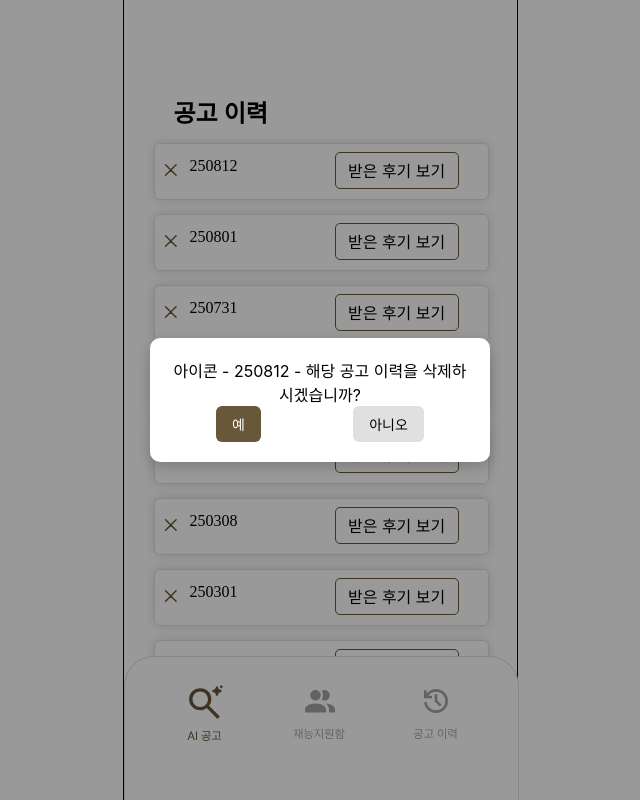
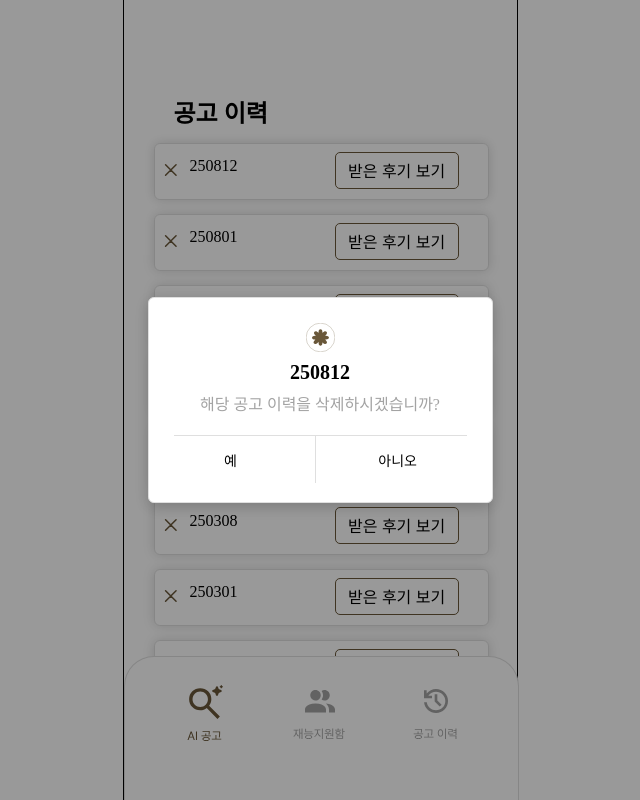
Before and after one commit to 2025-13thHackathon-TeamMinsik/Frontend, a React (Create React App) app: page /BusiTrashBtn in a window 1280 px wide. Both pictures are taken after a click on the element 490 px from the left and 173 px from the top of the page. Shown: the top 800 px of the page, without its empty margins (320-960 px from the left). Built offline with nearby package versions, Linux system fonts and the light colour scheme.

Commit message:
휴지통 버튼~공고이력 삭제

```diff
--- a/src/pages/BusiTrashBtn.jsx
+++ b/src/pages/BusiTrashBtn.jsx
@@ -71,11 +71,17 @@ const BusiTrashBtn= () => {
       {showModal && (
         <S.ModalOverlay>
           <S.ModalContent>
-              아이콘 - {selectedDay} - 해당 공고 이력을 삭제하시겠습니까?
-
+              <S.MIcon><img
+              src={`${process.env.PUBLIC_URL}/images/modalicon.svg`}
+              alt="아이콘"
+            /></S.MIcon>
+              <S.MDay>{selectedDay} </S.MDay>
+              <S.MInfo>해당 공고 이력을 삭제하시겠습니까?</S.MInfo>
+                <S.RowLine></S.RowLine>
             <S.ModalButtons>
-              <button onClick={confirmDelete}>예</button>
-              <button onClick={cancelDelete}>아니오</button>
+              <S.Btn1><button onClick={confirmDelete}>예</button></S.Btn1>
+              <S.ColLine></S.ColLine>
+              <S.Btn2><button onClick={cancelDelete}>아니오</button></S.Btn2>
             </S.ModalButtons>
           </S.ModalContent>
         </S.ModalOverlay>
--- a/src/styles/StyledBusiTrashBtn.jsx
+++ b/src/styles/StyledBusiTrashBtn.jsx
@@ -122,17 +122,22 @@ export const ModalOverlay = styled.div`
 
 /* 모달 내용 */
 export const ModalContent = styled.div`
-  background: #fff;
-  border-radius: 10px;
-  padding: 20px;
-  width: 300px;
-  text-align: center;
-  box-shadow: 0px 4px 15px rgba(0, 0, 0, 0.2);
+    background: #fff;
+    padding: 5px;
+    width: 333px;
+    height: 194px;
+    border-radius: 5.887px;
+    border: 1.177px solid  #DFDFDF;
+    text-align: center;
+    box-shadow: 0px 4px 15px rgba(0, 0, 0, 0.2);
 
   p {
     margin-bottom: 20px;
     font-size: 14px;
   }
+
+  display: flex;
+  flex-direction: column;
 `;
 
 /* 모달 버튼 영역 */
@@ -146,14 +151,77 @@ export const ModalButtons = styled.div`
     border: none;
     cursor: pointer;
     font-size: 14px;
+  background: transparent; /* 투명 배경 */
   }
 
-  button:first-child {
-    background: #695739;
-    color: #fff;
-  }
+  button:child {
+  color: #000;
+text-align: center;
 
-  button:last-child {
-    background: #e0e0e0;
-  }
+/* R16 */
+font-family: Pretendard;
+font-size: 16px;
+font-style: normal;
+font-weight: 400;
+line-height: 0%; /* 0 */
+}
+
+
 `;
+
+export const MIcon = styled.div`
+margin-top: 20px;
+`;
+
+export const MDay = styled.div`
+color: #000;
+
+/* B20 */
+font-family: Pretendard;
+font-size: 20px;
+font-style: normal;
+font-weight: 700;
+line-height: normal;
+margin-top: 5px;
+`;
+
+export const MInfo = styled.div`
+color: #A3A3A3;
+
+/* R16 */
+font-family: Pretendard;
+font-size: 16px;
+font-style: normal;
+font-weight: 400;
+
+margin-top: 7px;
+`;
+
+export const RowLine = styled.div`
+width: 293px;
+height: 0.5px;
+background: #DFDFDF;
+margin-top: 20px;
+margin-left: 20px;
+`;
+
+
+export const ColLine = styled.div`
+width: 0.5px;
+height: 47px;
+background: #DFDFDF;
+margin-left: 15px;
+`;
+
+
+export const Btn1 = styled.div`
+margin-top:6px;
+margin-left: 31px;
+`;
+
+
+export const Btn2 = styled.div`
+margin-top:6px;
+
+margin-right: 30px;
+`;
```
